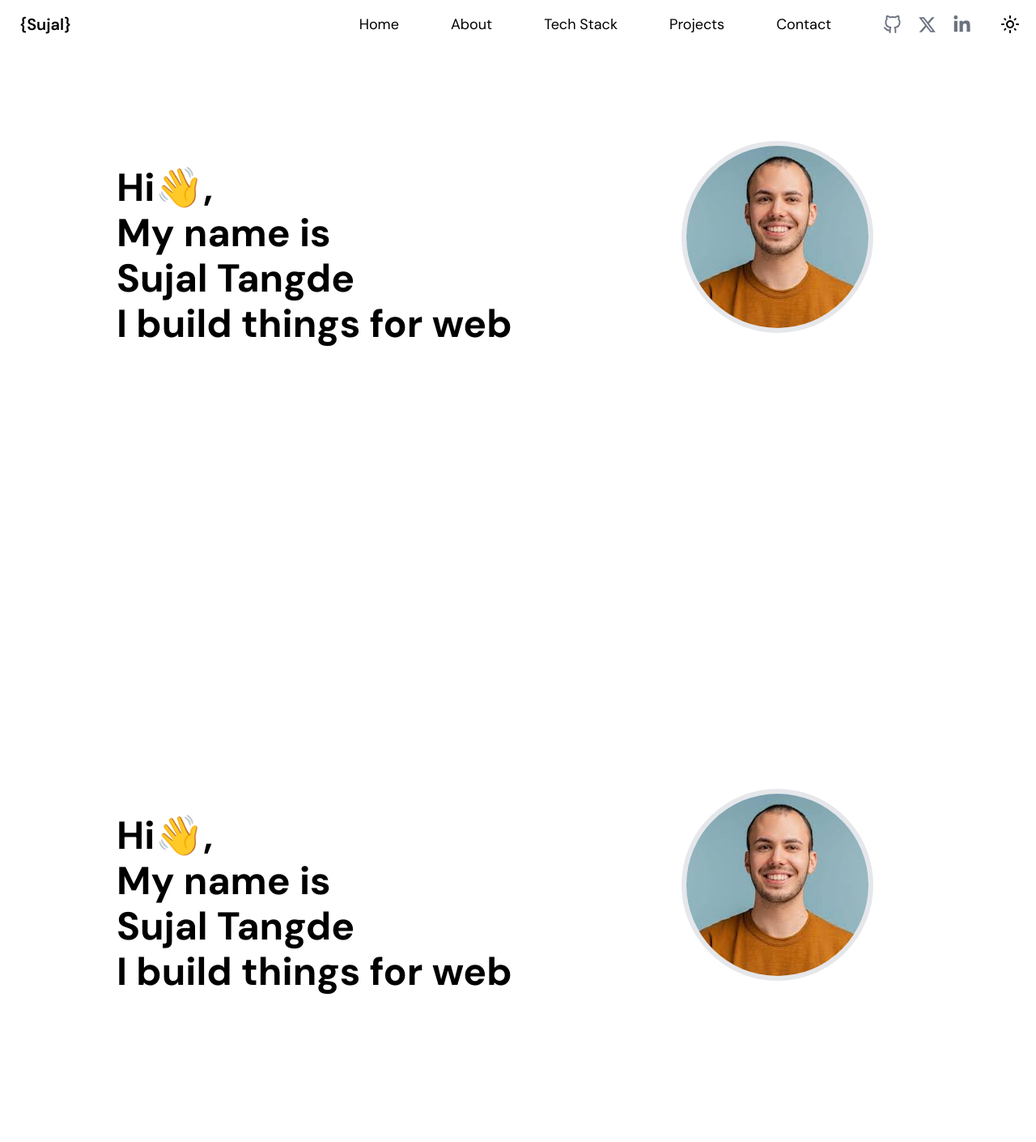
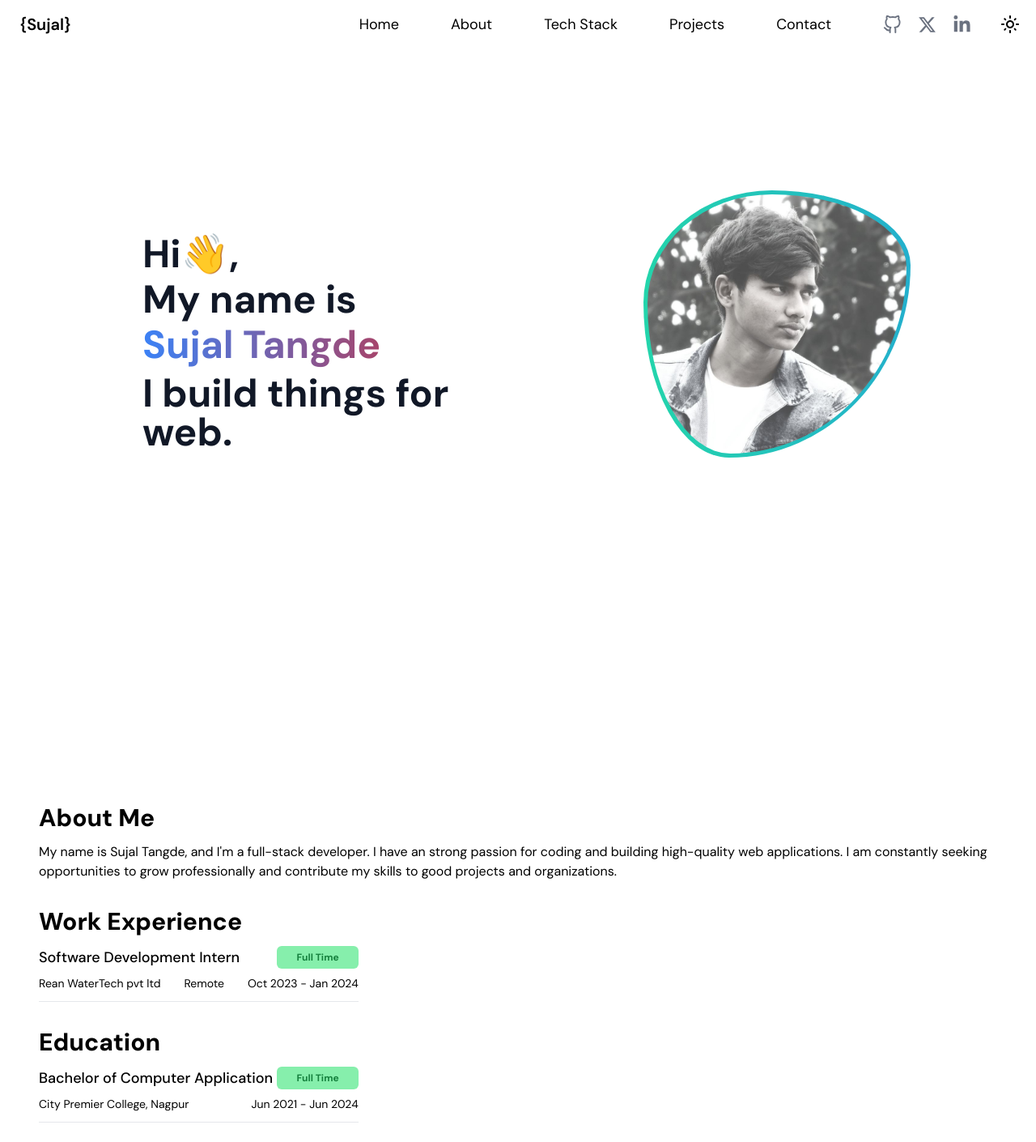
Before and after one commit to sujaltangde/my-portfolio-v2, a React (Vite) app: page / in a window 1280 px wide. Shown: the top 1410 px of the page at 81% size. Built offline with nearby package versions, Linux system fonts and the light colour scheme.

Commit message:
code added

```diff
--- a/src/App.tsx
+++ b/src/App.tsx
@@ -2,6 +2,7 @@
 import { useState, useEffect } from "react";
 import { Home } from "./components/Home";
 import { Navbar } from "./components/Navbar";
+import { About } from "./components/About";
 
 function App() {
 
@@ -24,7 +25,8 @@ function App() {
 
       <Navbar theme={theme} handleThemeSwitch={handleThemeSwitch} />
       <Home/>
-      <Home/>
+      <About/>
+
 
 
 
--- /dev/null
+++ b/src/components/About.tsx
@@ -0,0 +1,56 @@
+export const About = () => {
+  return (
+    <>
+      <div
+        id="about"
+        className="min-h-screen md:px-12 pt-16 px-6 dark:text-white bg-white dark:bg-gray-900"
+      >
+        <div>
+          <div>
+          <p className="text-3xl font-extrabold">About Me</p>
+          <p className="mt-3">
+            My name is Sujal Tangde, and I'm a full-stack developer. I have an
+            strong passion for coding and building high-quality web
+            applications. I am constantly seeking opportunities to grow
+            professionally and contribute my skills to good projects and
+            organizations.
+          </p>
+          </div>
+
+          <div className="md:mt-8 mt-5">
+          <p className="text-3xl font-extrabold">Work Experience</p>
+
+          <div className="md:w-1/3 border-b py-3">
+            <div className="flex justify-between ">
+            <span className="md:text-lg font-medium">Software Development Intern</span>
+            <p className="text-xs  bg-green-300 md:px-6 md:w-auto w-1/4 md:h-auto h-6 font-bold rounded-md text-green-700 text-center md:pt-1.5 pt-1">Full Time</p>
+            </div>
+            <div className="md:text-sm text-xs flex md:flex-row justify-between flex-col mt-2 md:gap-4 gap-1 ">
+              <span>Rean WaterTech pvt ltd</span>
+              <span>Remote</span>
+              <span>Oct 2023 - Jan 2024</span>
+            </div>
+          </div>
+
+          <div className="md:mt-8 mt-5">
+          <p className="text-3xl font-extrabold">Education</p>
+          <div className="md:w-1/3 border-b py-3">
+            <div className="flex justify-between ">
+            <span className="md:text-lg font-medium">Bachelor of Computer Application</span>
+            <p className="text-xs  bg-green-300 md:px-6 md:w-auto w-1/4 md:h-auto h-6 font-bold rounded-md text-green-700 text-center md:pt-1.5 pt-1">Full Time</p>
+            </div>
+            <div className="md:text-sm text-xs flex md:flex-row justify-between flex-col mt-2 md:gap-4 gap-1 ">
+              <span>City Premier College, Nagpur</span>
+
+              <span>Jun 2021 - Jun 2024</span>
+            </div>
+          </div>
+
+          </div>
+
+          </div>
+        </div>
+      </div>
+    </>
+  );
+};
--- a/src/components/Home.tsx
+++ b/src/components/Home.tsx
@@ -3,17 +3,31 @@
 export const Home = () => {
   return (
     <>
-      <div className="min-h-screen pt-12 dark:text-white bg-white dark:bg-gray-900">
-        <div className="flex items-center justify-center pt-28">
-          <div className="w-1/2 flex flex-col pl-36 gap-2 font-bold pt-12 text-5xl ">
-            <div>Hi👋,</div>
-            <div>My name is</div>
-            <div>Sujal Tangde </div>
-            <div>I build things for web</div>
+      <div className="min-h-screen dark:text-white bg-white dark:bg-gray-900">
+        <div className="flex md:flex-row flex-col items-center justify-center md:pb-32 pb-12 md:pt-0 pt-12">
+
+          <div className="md:w-1/2 h-96 md:hidden flex justify-center items-center ">
+            <div className="mx-auto flex min-h-screen max-w-screen-sm items-center justify-center">
+              <div className="blob "> </div>
+            </div>
           </div>
-          <div className="w-1/2 flex justify-center items-center">
-            <img src="/images/profile.jpg" className="rounded-full border-gradient-pink-to-neon " alt="" />
+
+          <div className="md:w-1/2 flex flex-col md:pl-44 w-full px-6 md:gap-2 font-bold md:pt-12 text-3xl md:text-5xl text-gray-900 dark:text-white">
+            <p>Hi👋,</p>
+            <p>My name is</p>
+            <p className="bg-clip-text bg-gradient-to-r md:pb-1 text-transparent from-blue-500  to-red-600 ">
+              Sujal Tangde{" "}
+            </p>
+            <p>I build things for web.</p>
           </div>
+
+          <div className="md:w-1/2 md:flex hidden justify-center items-center ">
+            <div className="mx-auto flex min-h-screen max-w-screen-sm items-center justify-center">
+              <div className="blob "> </div>
+            </div>
+          </div>
+
+
         </div>
       </div>
     </>
--- a/src/components/Navbar.tsx
+++ b/src/components/Navbar.tsx
@@ -26,7 +26,7 @@ export const Navbar: React.FC<NavbarProps> = (props) => {
             className="text-lg cursor-pointer  dark:text-white"
             spy={true}
             smooth={true}
-            offset={0}
+            offset={-100}
             duration={300}
             to="home"
           >
@@ -193,6 +193,7 @@ export const Navbar: React.FC<NavbarProps> = (props) => {
             offset={0}
             duration={300}
             to="home"
+            onClick={()=>setTog(!tog)}
           >
             Home
           </Link>
@@ -203,6 +204,7 @@ export const Navbar: React.FC<NavbarProps> = (props) => {
             offset={0}
             duration={300}
             to="about"
+            onClick={()=>setTog(!tog)}
           >
             About
           </Link>
@@ -213,6 +215,7 @@ export const Navbar: React.FC<NavbarProps> = (props) => {
             offset={0}
             duration={300}
             to="techStack"
+            onClick={()=>setTog(!tog)}
           >
             Tech Stack
           </Link>
@@ -223,6 +226,7 @@ export const Navbar: React.FC<NavbarProps> = (props) => {
             offset={0}
             duration={300}
             to="projects"
+            onClick={()=>setTog(!tog)}
           >
             Projects
           </Link>
@@ -233,6 +237,7 @@ export const Navbar: React.FC<NavbarProps> = (props) => {
             offset={0}
             duration={300}
             to="contact"
+            onClick={()=>setTog(!tog)}
           >
             Contact
           </Link>
--- a/src/index.css
+++ b/src/index.css
@@ -10,8 +10,66 @@ body{
 }
 
 
-.border-gradient-pink-to-neon {
-    border-width: 6px;
-    border-style: solid;
-    border-color: linear-gradient(to right, #ff6b6b, #00ff00);
+
+
+.blob {
+    display: block;
+    position: relative;
+    width: 330px;
+    height: 330px;
+    overflow: hidden;
+    border-radius: 48% 52% 68% 32% / 42% 28% 72% 58%;
+    background: linear-gradient(to right, #23D5AB, #23A6D5, #E73C7E, #EE7752, #DDD6F3);
+    background-size: 500% 100%;
+    animation: blobber 30s 0s linear infinite, cobler 30s 0s linear infinite alternate;
 }
+.blob:after {
+    content: '';
+    display: block;
+    position: absolute;
+    top: 5px;
+    right: 5px;
+    bottom: 5px;
+    left: 5px;
+    background-color: #000;
+    background-image: url("/public/images/heroImage.jpg");
+    background-repeat: no-repeat;
+    background-size: cover;
+    background-position: center;
+    /* mix-blend-mode: multiply; */
+    animation: blobber 30s 0s ease-in-out infinite, wobbler 15s 0s linear infinite alternate;
+}
+
+@keyframes blobber {
+    0% { border-radius: 48% 52% 68% 32% / 42% 28% 72% 58%; }
+    5% { border-radius: 48% 52% 41% 59% / 66% 37% 63% 34%; }
+    10% { border-radius: 69% 31% 71% 29% / 67% 31% 69% 33%; }
+    15% { border-radius: 60% 40% 71% 29% / 63% 65% 35% 37%; }
+    20% { border-radius: 61% 39% 51% 49% / 57% 58% 42% 43%; }
+    25% { border-radius: 66% 34% 25% 75% / 47% 30% 70% 53%; }
+    30% { border-radius: 32% 68% 38% 62% / 65% 60% 40% 35%; }
+    35% { border-radius: 63% 37% 41% 59% / 35% 38% 62% 65%; }
+    40% { border-radius: 57% 43% 49% 51% / 55% 71% 29% 45%; }
+    45% { border-radius: 47% 53% 34% 66% / 65% 36% 64% 35%; }
+    50% { border-radius: 44% 56% 32% 68% / 69% 26% 74% 31%; }
+    55% { border-radius: 28% 72% 37% 63% / 71% 44% 56% 29%; }
+    60% { border-radius: 38% 62% 35% 65% / 74% 53% 47% 26%; }
+    65% { border-radius: 73% 27% 46% 54% / 54% 47% 53% 46%; }
+    70% { border-radius: 75% 25% 47% 53% / 49% 53% 47% 51%; }
+    75% { border-radius: 62% 38% 43% 57% / 55% 60% 40% 45%; }
+    80% { border-radius: 41% 59% 65% 35% / 73% 50% 50% 27%; }
+    85% { border-radius: 55% 45% 57% 43% / 73% 61% 39% 27%; }
+    90% { border-radius: 74% 26% 33% 67% / 40% 65% 35% 60%; }
+    95% { border-radius: 58% 42% 57% 43% / 53% 45% 55% 47%; }
+    100% { border-radius: 48% 52% 68% 32% / 42% 28% 72% 58%; }
+}
+
+@keyframes cobler {
+    0% { background-position: 0% 0%; }
+    100% { background-position: 100% 0%; }
+}
+
+@keyframes wobbler {
+    0% { transform: rotateZ(0deg); }
+    100% { transform: rotateZ(0deg); }
+}
```
Also changed, not shown: public/images/heroImage.jpg (added).
